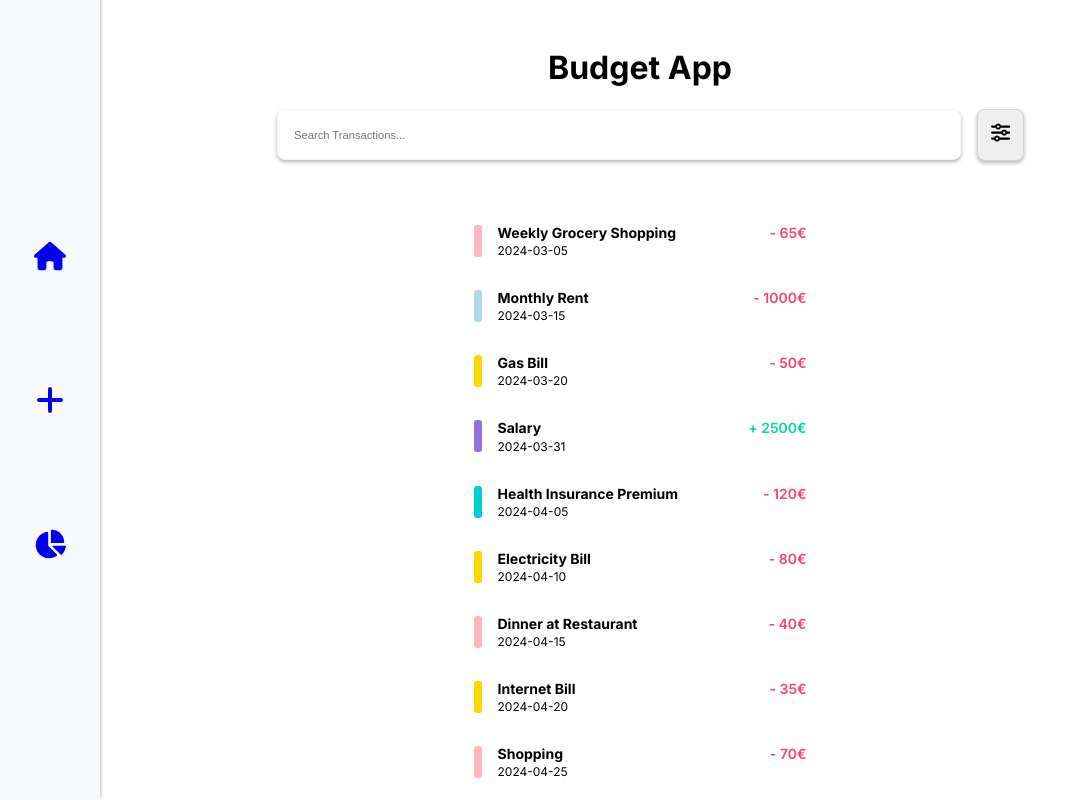
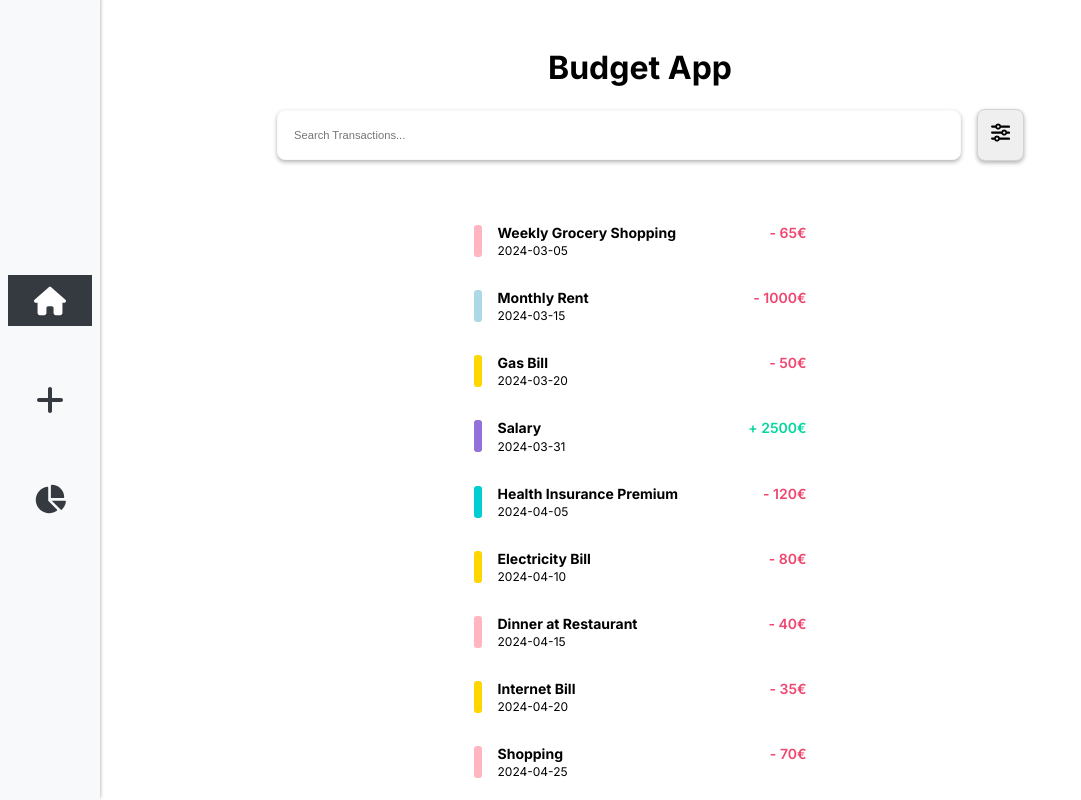
Before and after one commit to benediktbrenk/budget-app, a Next.js app: page / in a window 1280 px wide. Shown: the top 800 px of the page, without its empty margins (0-1081 px from the left). Built offline with nearby package versions, Linux system fonts and the light colour scheme.

Commit message:
actvie link in navbar is highlighted

```diff
--- a/components/NavigationBar/Navigation.styled.js
+++ b/components/NavigationBar/Navigation.styled.js
@@ -1,4 +1,4 @@
-import { styled } from "styled-components";
+import styled, { css } from "styled-components";
 import Link from "next/link";
 
 export const NavBar = styled.nav`
@@ -29,31 +29,28 @@ export const NavContainer = styled.div`
   align-items: center;
   max-width: 700px;
   min-height: 700px;
-  gap: 4rem;
+  gap: 3rem;
 
   @media (min-width: 1100px) {
     left: 0;
     height: 100dvh;
-    width: 100px;
+    width: 100%;
     flex-direction: column;
     justify-content: center;
-    gap: 5rem;
   }
 `;
 
-export const NavLink = styled(Link)`
+export const NavLink = styled.a`
   font-size: 2rem;
+  color: #343a40;
   text-decoration: none;
   display: flex;
   justify-content: center;
   border: none;
   width: 100%;
   height: fit-content;
-  padding: 1rem;
+  padding: 0.6rem;
 
-  &:visited {
-    color: #343a40;
-  }
 
   &:hover {
     cursor: pointer;
@@ -61,4 +58,11 @@ export const NavLink = styled(Link)`
     background-color: #343a40;
     border-radius: 6px;
   }
+
+  ${(props) =>
+    props.active &&
+    css`
+      color: #ffffff;
+      background-color: #343a40;
+    `}
 `;
--- a/components/NavigationBar/index.js
+++ b/components/NavigationBar/index.js
@@ -1,18 +1,32 @@
+import { useRouter } from "next/router";
 import * as Styled from "./Navigation.styled";
 import { FaHouse, FaPlus, FaChartPie } from "react-icons/fa6";
 
+function NavigationBar() {
+  const router = useRouter();
 
-function NavigationBar() {
+  const isActive = (path) => {
+    return router.pathname === path;
+  };
+
   return (
     <Styled.NavBar>
       <Styled.NavContainer>
-        <Styled.NavLink href="/">
+        <Styled.NavLink onClick={() => router.push("/")} active={isActive("/")}>
           <FaHouse />
         </Styled.NavLink>
-        <Styled.NavLink href="/newentry">
+
+        <Styled.NavLink
+          onClick={() => router.push("/newentry")}
+          active={isActive("/newentry")}
+        >
           <FaPlus />
         </Styled.NavLink>
-        <Styled.NavLink href="/reports">
+
+        <Styled.NavLink
+          onClick={() => router.push("/reports")}
+          active={isActive("/reports")}
+        >
           <FaChartPie />
         </Styled.NavLink>
       </Styled.NavContainer>
```
